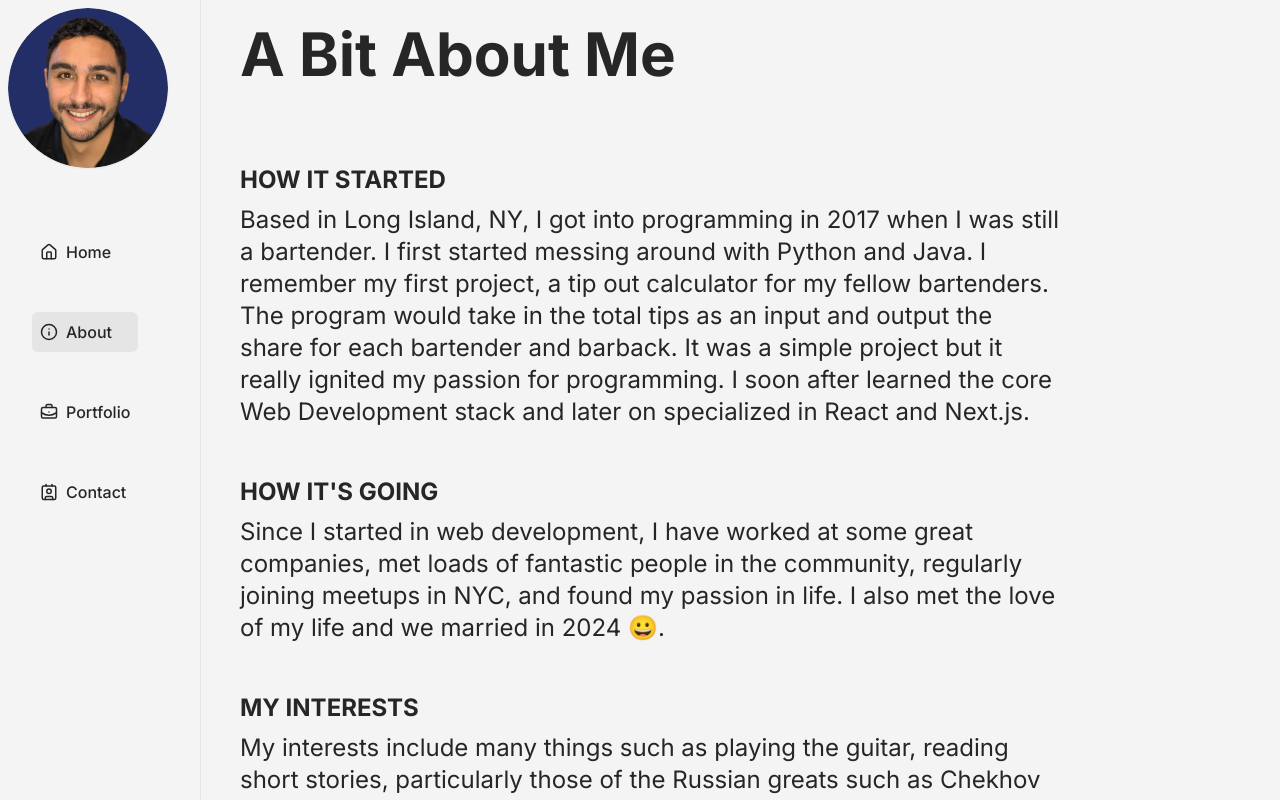
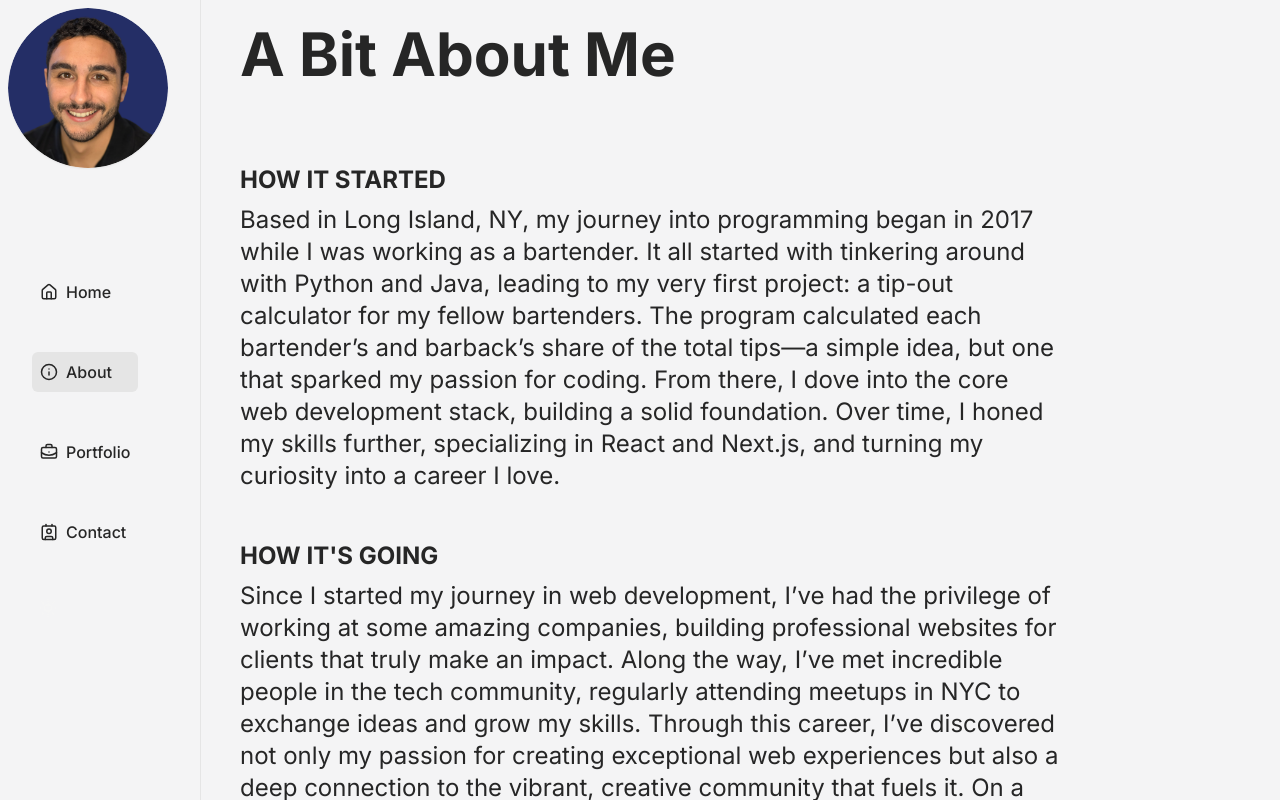
Before and after one commit to MarcAnthony-WebDev/Portfolio-Site-v2, a Next.js app: page /about in a window 1280 px wide. Shown: the top 800 px of the page. Built offline with nearby package versions, Linux system fonts and the light colour scheme.

Commit message:
Edits to copy and functionality of Theme Toggler

```diff
--- a/app/about/page.tsx
+++ b/app/about/page.tsx
@@ -14,23 +14,30 @@ const About = () => {
         <div className="text-group flex flex-col gap-2">
           <h4 className="">HOW IT STARTED</h4>
           <p>
-            Based in Long Island, NY, I got into programming in 2017 when I was
-            still a bartender. I first started messing around with Python and
-            Java. I remember my first project, a tip out calculator for my
-            fellow bartenders. The program would take in the total tips as an
-            input and output the share for each bartender and barback. It was a
-            simple project but it really ignited my passion for programming. I
-            soon after learned the core Web Development stack and later on
-            specialized in React and Next.js.
+            Based in Long Island, NY, my journey into programming began in 2017
+            while I was working as a bartender. It all started with tinkering
+            around with Python and Java, leading to my very first project: a
+            tip-out calculator for my fellow bartenders. The program calculated
+            each bartender’s and barback’s share of the total tips—a simple
+            idea, but one that sparked my passion for coding. From there, I dove
+            into the core web development stack, building a solid foundation.
+            Over time, I honed my skills further, specializing in React and
+            Next.js, and turning my curiosity into a career I love.
           </p>
         </div>
         <div className="text-group flex flex-col gap-2">
           <h4 className="">HOW IT&apos;S GOING</h4>
           <p>
-            Since I started in web development, I have worked at some great
-            companies, met loads of fantastic people in the community, regularly
-            joining meetups in NYC, and found my passion in life. I also met the
-            love of my life and we married in 2024 😀.
+            Since I started my journey in web development, I’ve had the
+            privilege of working at some amazing companies, building
+            professional websites for clients that truly make an impact. Along
+            the way, I’ve met incredible people in the tech community, regularly
+            attending meetups in NYC to exchange ideas and grow my skills.
+            Through this career, I’ve discovered not only my passion for
+            creating exceptional web experiences but also a deep connection to
+            the vibrant, creative community that fuels it. On a personal note,
+            2024 was a milestone year for me—I married the love of my life,
+            making my journey even more meaningful. 😊
           </p>
         </div>
         <div className="text-group flex flex-col gap-2">
@@ -47,7 +54,7 @@ const About = () => {
         <div className="text-group flex flex-col gap-2">
           <h4 className="">HOW TO FIND ME</h4>
           <p>
-            I&apos;d love to hear from you! Whether is be for work,
+            I&apos;d love to hear from you! Whether it be for work,
             collaboration on a project or just to connect, you can find me on{" "}
             <Link
               className="font-bold hover:underline"
--- a/components/NavBar.tsx
+++ b/components/NavBar.tsx
@@ -7,6 +7,7 @@ import Image from "next/image";
 import Link from "next/link";
 
 import { Menu } from "lucide-react";
+import ThemeToggler from "./ThemeToggler";
 
 const NavBar = () => {
   const [isOpen, setIsOpen] = useState(false);
@@ -50,12 +51,18 @@ const NavBar = () => {
               />
             </Link>
           </div>
+          <div className="flex">
+            <ThemeToggler
+              styles={`sm:hidden ml-auto mr-2 ${isOpen ? "hidden" : ""}`}
+            />
             <button
               className={`sm:hidden ${isOpen ? "hidden" : "block"}`}
               onClick={() => setIsOpen(!isOpen)}
             >
               <Menu className="text-light-color dark:text-dark-color" />
             </button>
+          </div>
+
           <div
             className={`nav-container ${isOpen ? "block" : "hidden"} sm:block`}
           >
--- a/components/NavLinks.tsx
+++ b/components/NavLinks.tsx
@@ -62,7 +62,7 @@ const NavLinks = ({ isOpen, closeMenu }: NavLinksProps) => {
           </li>
         );
       })}
-      <li>
+      <li className="sm:self-center md:self-start">
         <ThemeToggler />
       </li>
     </ul>
--- a/components/ThemeToggler.tsx
+++ b/components/ThemeToggler.tsx
@@ -4,14 +4,18 @@ import { useTheme } from "next-themes";
 import { useState, useEffect } from "react";
 import { Moon, Sun } from "lucide-react";
 
-const ThemeToggler = () => {
+type ThemeTogglerProps = {
+  styles?: string;
+};
+
+const ThemeToggler: React.FC<ThemeTogglerProps> = ({ styles }) => {
   const { theme, setTheme } = useTheme();
   const [mounted, setMounted] = useState(false);
   useEffect(() => setMounted(true), []);
   if (!mounted) return null;
   return (
     <button
-      className="duration-300focus:outline-none hover:bg-light-bg-hover hover:dark:bg-dark-bg-hover flex h-8 w-8 items-center justify-center rounded-full transition-all"
+      className={`duration-300focus:outline-none flex h-8 w-8 items-center justify-center rounded-full transition-all hover:bg-light-bg-hover hover:dark:bg-dark-bg-hover ${styles}`}
       onClick={() => setTheme(theme === "light" ? "dark" : "light")}
       aria-label="Toggle Dark Mode"
     >
```
Lines whose indentation alone changed are shown as unchanged.
